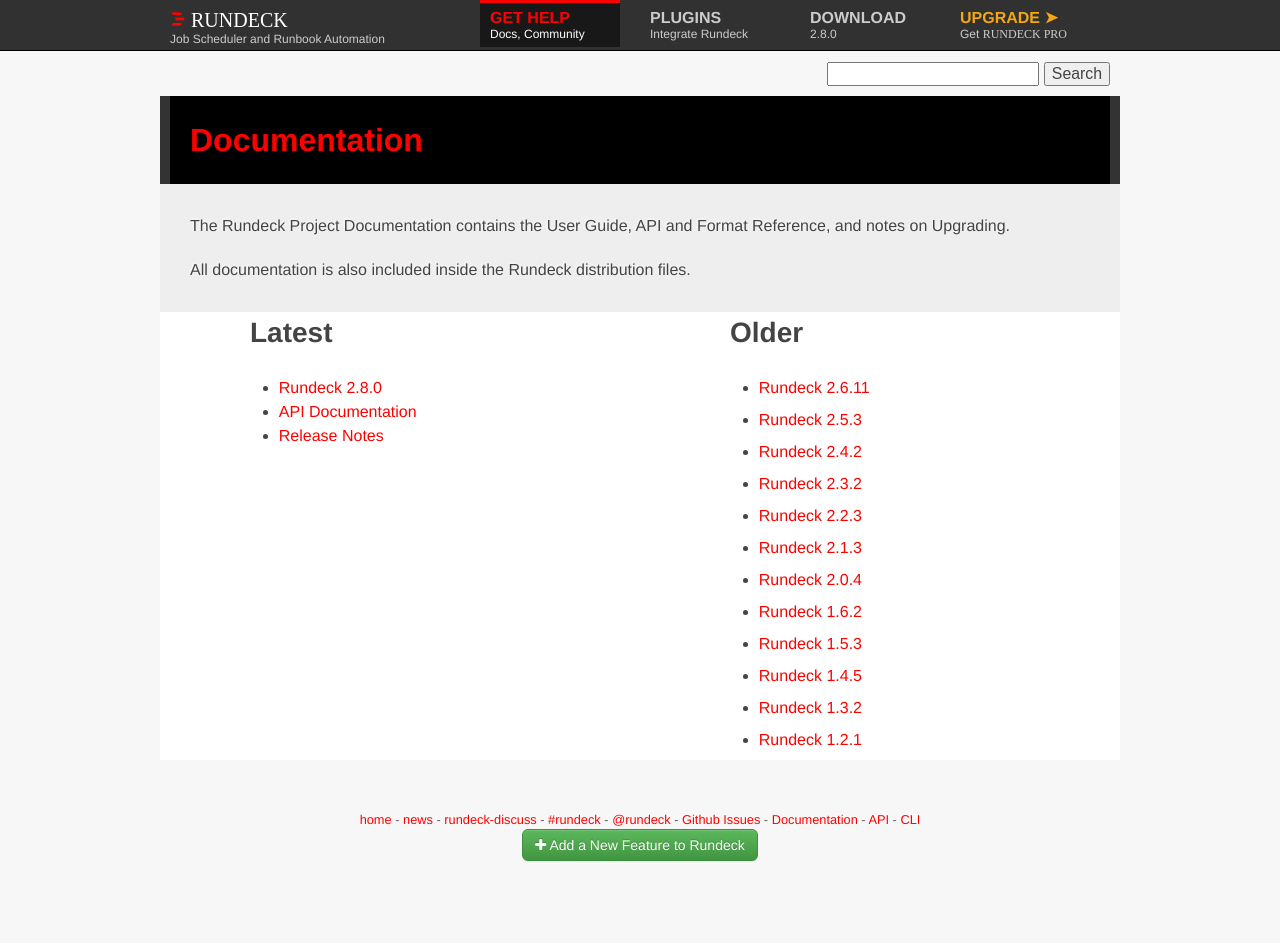
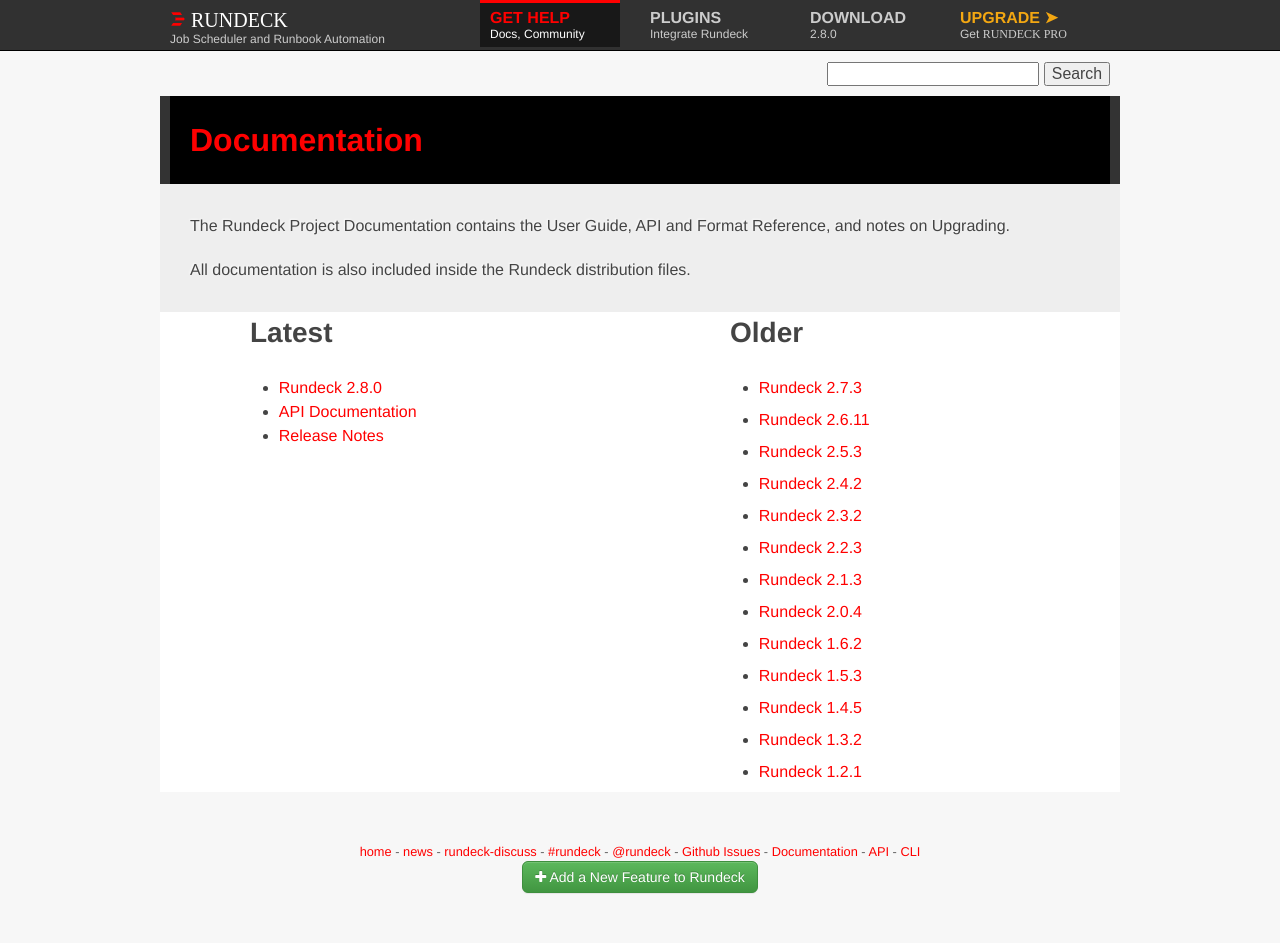
Before and after one commit to rundeck/rundeck-ghpages, a Jekyll site: the page built from docs.html, in a window 1280 px wide. Built offline with Jekyll 4.4.1, drawn with Linux system fonts in a browser that asks for light colours; nearby versions of some CDN libraries; before the commit the page ends 911 px from its top, so only the background shows below that.

Commit message:
Add link to 2.7.3 docs in older list

```diff
--- a/docs.html
+++ b/docs.html
@@ -50,6 +50,9 @@
 
 			<div class="grid_4 suffix_1 prefix_1">
                 <ul>
+                    <li><a href="{{ site.url }}/2.7.3/" > Rundeck 2.7.3</a></li>
+                </ul>
+                <ul>
                     <li><a href="{{ site.url }}/2.6.11/" > Rundeck 2.6.11</a></li>
                 </ul>
                 <ul>
```
